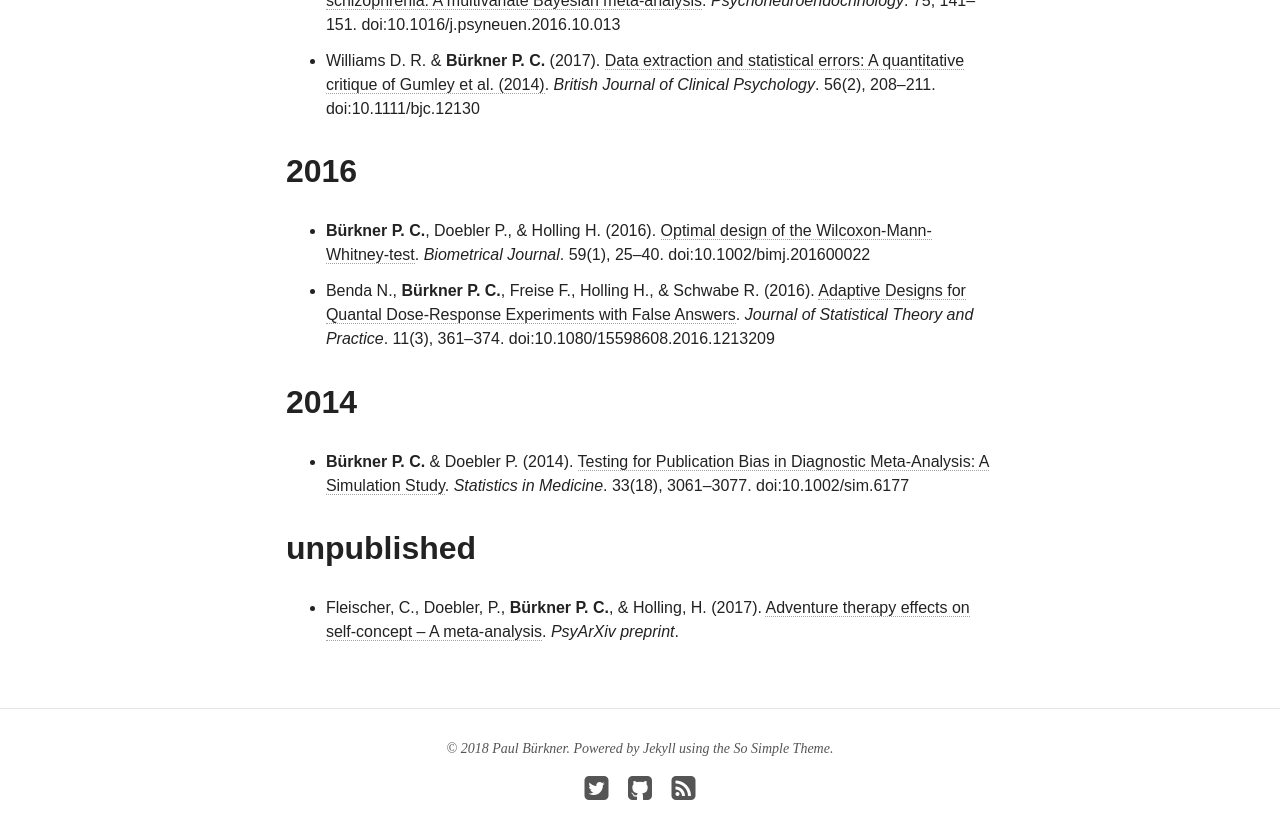
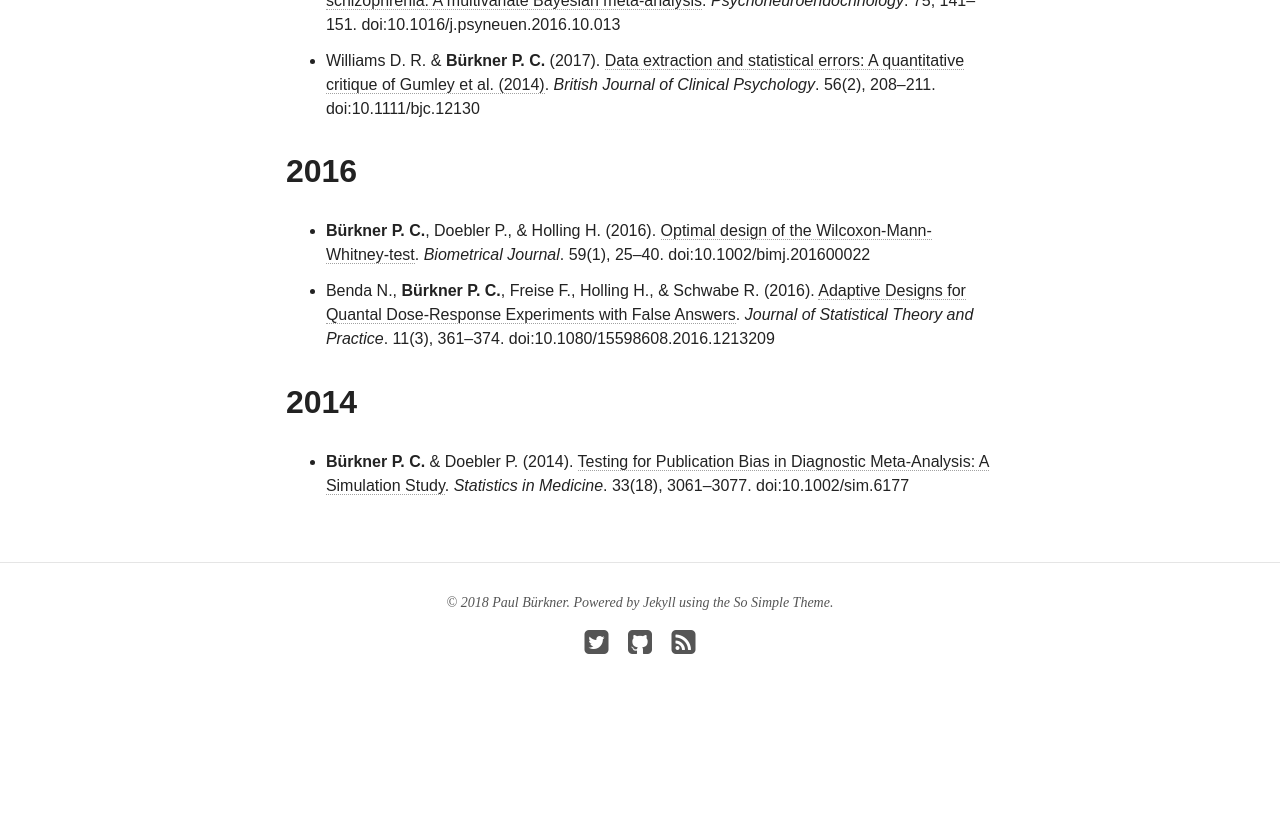
Before and after one commit to paul-buerkner/paul-buerkner.github.io, a Jekyll site: the page built from publications/index.md, in a window 1280 px wide and 900 px high, scrolled down 3065 px. Shown: the top 839 px of the window. Built offline with Jekyll 4.4.1, drawn with Linux system fonts in a browser that asks for light colours; nearby versions of some CDN libraries; after the commit the page ends 3819 px from its top, so only the background shows below that.

Commit message:
remove unpublished study

```diff
--- a/publications/index.md
+++ b/publications/index.md
@@ -47,6 +47,3 @@ visual and auditory information. *PLOS ONE*.
 
 ## 2014
 * **Bürkner P. C.** & Doebler P. (2014). [Testing for Publication Bias in Diagnostic Meta-Analysis: A Simulation Study](http://onlinelibrary.wiley.com/doi/10.1002/sim.6177/full). *Statistics in Medicine*. 33(18), 3061--3077. doi:10.1002/sim.6177
-
-## unpublished
-* Fleischer, C., Doebler, P., **Bürkner P. C.**, & Holling, H. (2017). [Adventure therapy effects on self-concept – A meta-analysis](https://osf.io/preprints/psyarxiv/c7y9a). *PsyArXiv preprint*.
```
